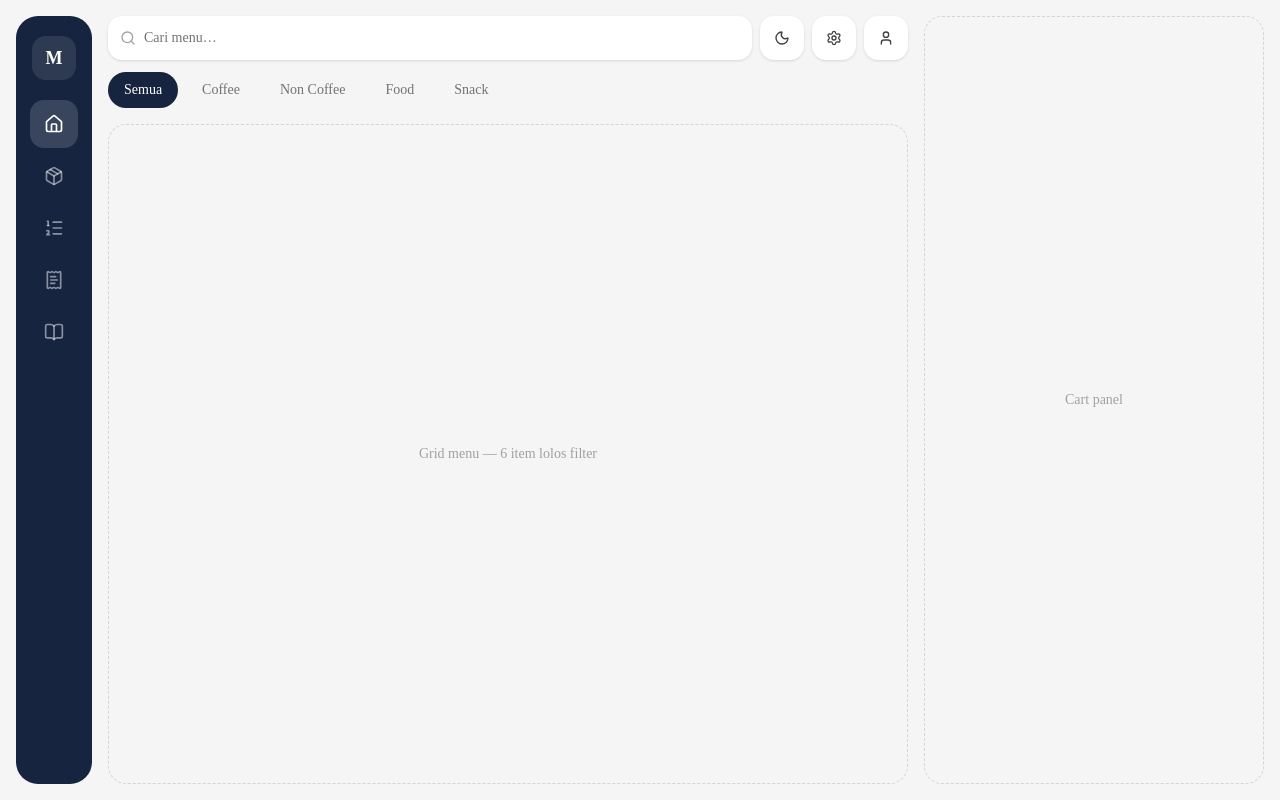
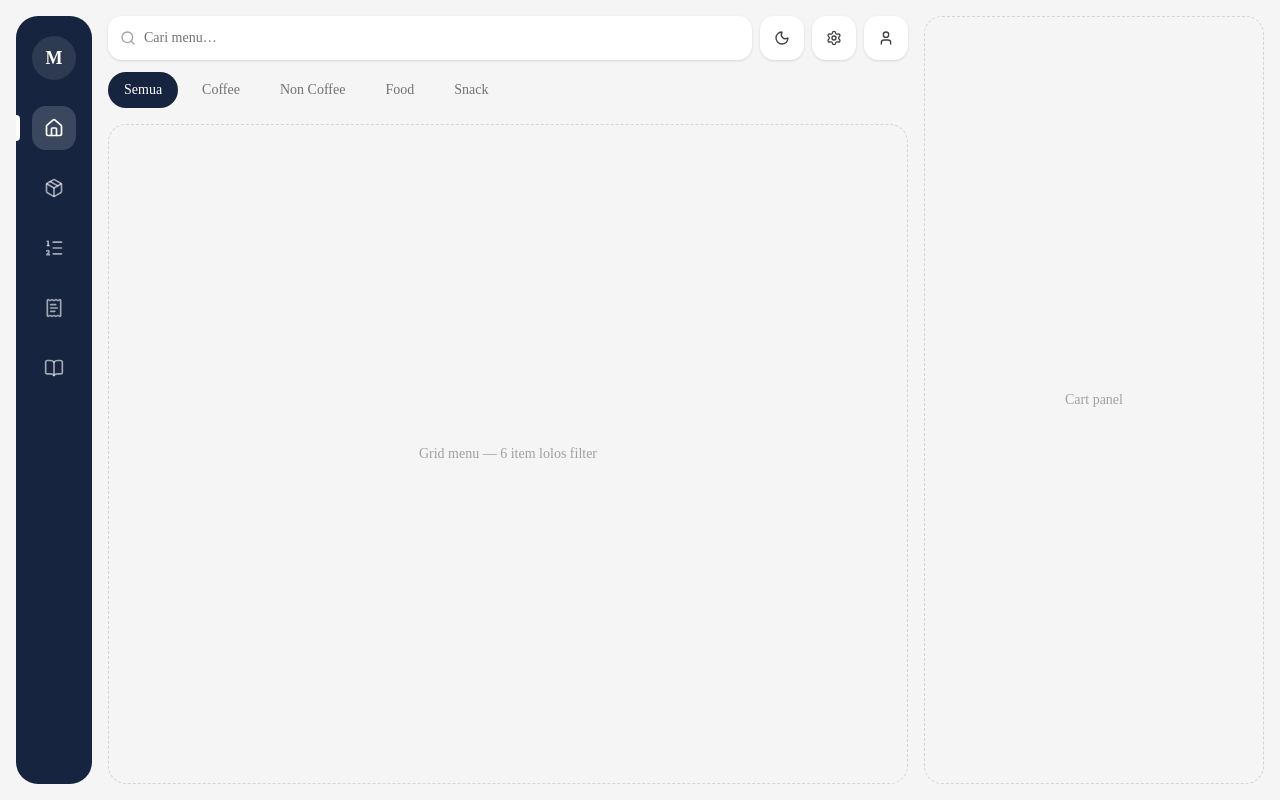
Before and after one commit to Void491111/mooiste-real, a Next.js app in the folder apps/web/: page / in a window 1280 px wide. Built offline with nearby package versions, Linux system fonts and the light colour scheme.

Commit message:
melakukan update pada file pos-sedabar.tsx

```diff
--- a/apps/web/src/features/pos/components/pos-sidebar.tsx
+++ b/apps/web/src/features/pos/components/pos-sidebar.tsx
@@ -1,54 +1,94 @@
-"use client"
+"use client";
 
+import { useState } from "react";
 import Link from "next/link";
 import { usePathname } from "next/navigation";
-import { motion } from "motion/react";
+import { AnimatePresence, motion } from "motion/react";
 import { NAV_ITEMS } from "@/config/nav.config";
-import { SPRING } from "@/config/motion.config";
+import { ICON_MOTION, SPRING } from "@/config/motion.config";
 import { cn } from "@/lib/utils";
+
+type NavItemProps = {
+  item: (typeof NAV_ITEMS)[number];
+  isActive: boolean;
+};
+
+function NavItem({ item, isActive }: NavItemProps) {
+  const [hovered, setHovered] = useState(false);
+  const Icon = item.icon;
+  const pillHeight = isActive ? 26 : hovered ? 14 : 0;
+
+  function handleEnter() {
+    setHovered(true);
+  }
+
+  function handleLeave() {
+    setHovered(false);
+  }
+
+  return (
+    <Link
+      href={item.href}
+      aria-label={item.label}
+      onMouseEnter={handleEnter}
+      onMouseLeave={handleLeave}
+      className="relative flex h-14 w-full items-center justify-center"
+    >
+      <motion.span
+        animate={{ height: pillHeight }}
+        transition={SPRING.snappy}
+        className="absolute left-0 w-1 rounded-r-full bg-white"
+      />
+
+      <motion.span
+        animate={{
+          borderRadius: isActive || hovered ? 14 : 24,
+          backgroundColor: isActive
+            ? "rgba(255,255,255,0.16)"
+            : hovered
+              ? "rgba(255,255,255,0.10)"
+              : "rgba(255,255,255,0)",
+        }}
+        transition={SPRING.snappy}
+        className="grid size-11 place-items-center"
+      >
+        <motion.span whileHover={ICON_MOTION[item.motion]}>
+          <Icon className={cn("size-5", isActive ? "text-white" : "text-white/60")} />
+        </motion.span>
+      </motion.span>
+
+      <AnimatePresence>
+        {hovered && (
+          <motion.span
+            initial={{ opacity: 0, x: -8, scale: 0.9 }}
+            animate={{ opacity: 1, x: 0, scale: 1 }}
+            exit={{ opacity: 0, x: -8, scale: 0.9 }}
+            transition={SPRING.snappy}
+            className="pointer-events-none absolute left-full z-30 ml-1 whitespace-nowrap rounded-lg bg-neutral-900 px-2.5 py-1.5 text-xs font-semibold text-white shadow-lg"
+          >
+            {item.label}
+          </motion.span>
+        )}
+      </AnimatePresence>
+    </Link>
+  );
+}
 
 export function PosSidebar() {
   const pathname = usePathname();
 
   return (
     <aside className="flex w-[76px] shrink-0 flex-col items-center gap-1 rounded-3xl bg-brand py-5">
-            <div className="mb-4 grid size-11 place-items-center rounded-xl bg-white/10 text-lg font-bold text-white">
+      <motion.div
+        whileHover={{ borderRadius: 14, scale: 1.05 }}
+        transition={SPRING.snappy}
+        className="mb-4 grid size-11 place-items-center rounded-3xl bg-white/10 text-lg font-bold text-white"
+      >
         M
-            </div>
+      </motion.div>
 
       {NAV_ITEMS.map(function renderNavItem(item) {
-                const isActive = pathname === item.href;
-                const Icon = item.icon;
-
-                return (
-                    <Link
-                        key={item.href}
-                        href={item.href}
-                        aria-label={item.label}
-                        className="group relative grid size-12 place-items-center"
-                    >
-                        {isActive && (
-                             <motion.span
-                                layoutId="nav-active"
-                                transition={SPRING.snappy}
-                                className="absolute inset-0 rounded-xl bg-white/15"
-                             />
-                        )}
-
-                        <motion.span
-                            whileHover={{ scale: 1.14 }}
-                            whileTap={{ scale: 0.9 }}
-                            transition={SPRING.snappy}
-                            className="relative"
-                        >
-                            <Icon className={cn("size-5", isActive ? "text-white" : "text-white/50")} />
-                        </motion.span>
-
-                        <span className="pointer-events-none absolute left-full z-20 ml-2 hidden whitespace-nowrap rounded-lg bg-neutral-900 px-2 py-1 text-xs text-white group-hover:block">
-                            {item.label}
-                        </span>
-                    </Link>
-                );
+        return <NavItem key={item.href} item={item} isActive={pathname === item.href} />;
       })}
     </aside>
   );
```
Lines whose indentation alone changed are shown as unchanged.
